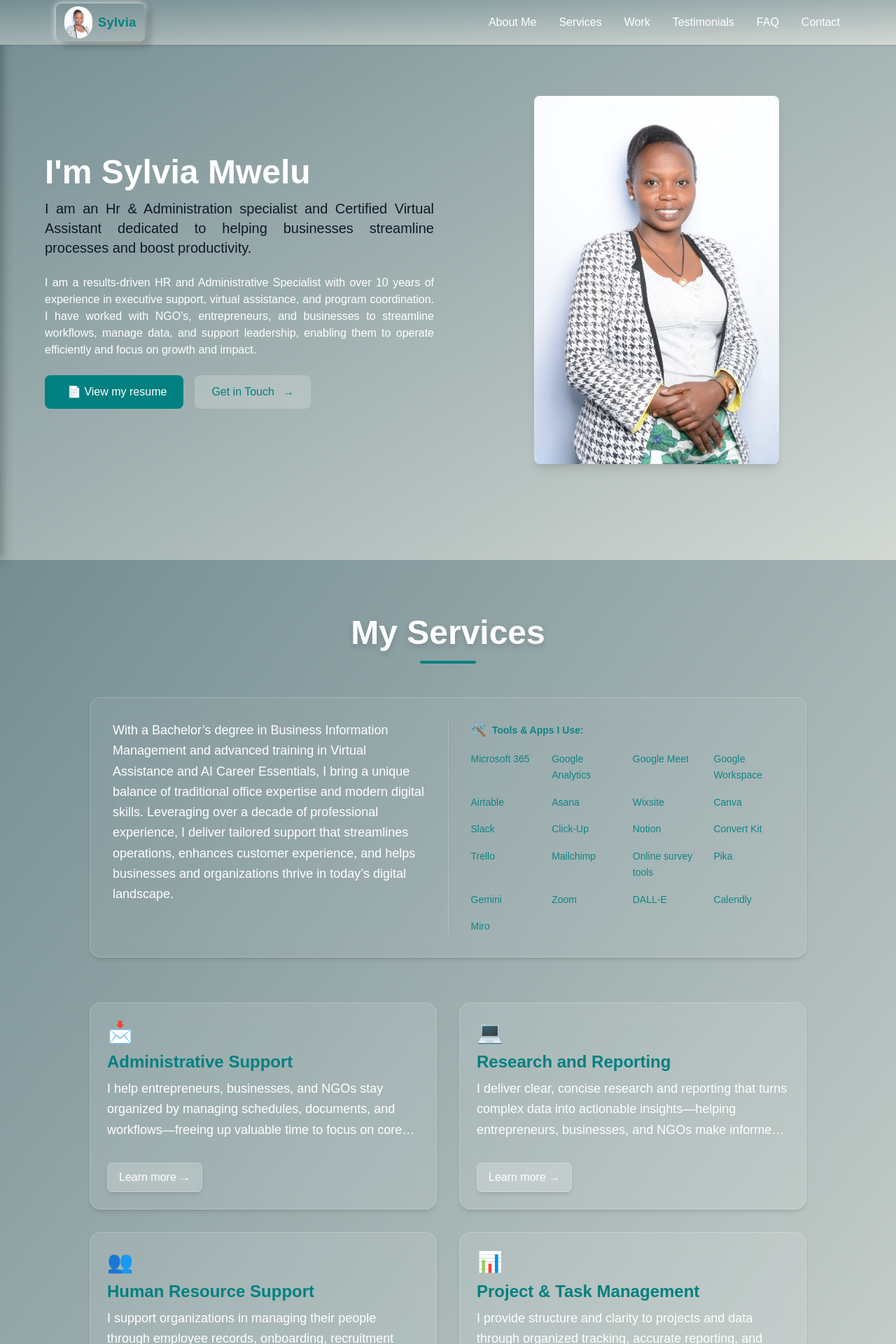
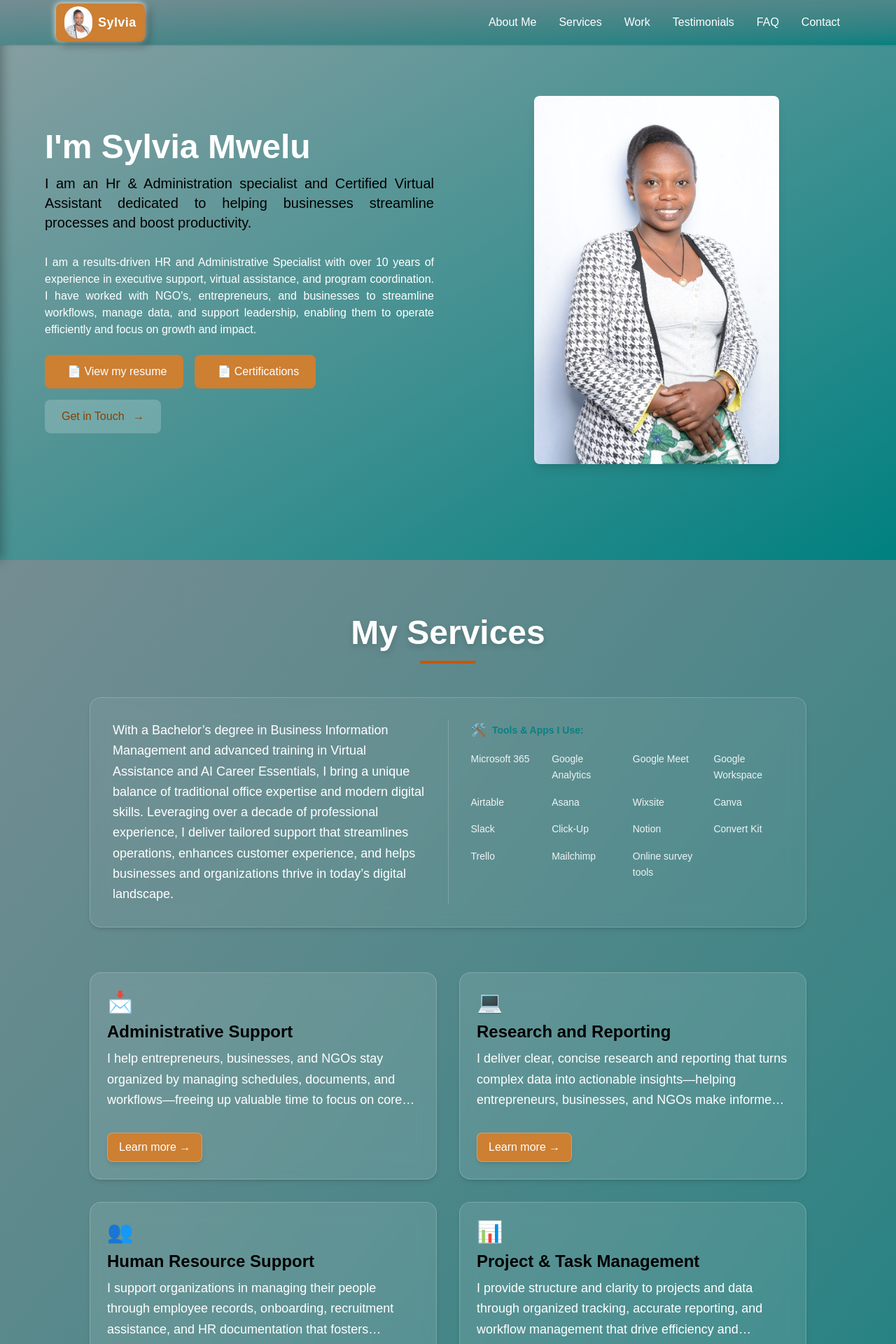
Before and after one commit to Nthenge/imaray, a Next.js app: page / in a window 1280 px wide. Shown: the top 1920 px of the page at 70% size. Built offline with nearby package versions, Linux system fonts and the light colour scheme.

Commit message:
imaray update

```diff
--- a/app/componets/data/work.js
+++ b/app/componets/data/work.js
@@ -1,7 +1,7 @@
 export const projects = [
   {
     id: "joyce",
-    title: "🧩 Simple ways for busy proffesionals to stay Orgenized at home",
+    title: "🧩 Simple ways for busy proffesionals to stay Organized at home",
     descriptions: `
       The client needed a well-researched guide on how to stay organized at home while managing a demanding professional schedule. The goal was to provide practical, sustainable tips and practices that could help them create better work-life balance, improve focus, and reduce stress.
     `,
--- a/app/componets/faq/Faq.tsx
+++ b/app/componets/faq/Faq.tsx
@@ -29,15 +29,15 @@ export default function FaqSection() {
   return (
     <section
       id="faq"
-      className=" text-base min-h-screen flex flex-col justify-center py-20 px-6 md:px-12 bg-gradient-to-br from-[#748D92] to-[#D3D9D4] text-white"
+      className=" text-base min-h-screen flex flex-col justify-center py-20 px-6 md:px-12 bg-gradient-to-br from-[#748D92] to-[#008080] text-white"
     >
       <div className="text-center mb-12">
         <h1 className="text-4xl md:text-5xl font-extrabold drop-shadow-lg">
           FAQ
         </h1>
-        <div className="w-20 h-1 bg-[#008080] mx-auto mt-4 rounded-full"></div>
-        <p className="mt-4 text-lg opacity-90">
-          Frequently asked questions, get knowledge beforehand
+        <div className="w-20 h-1 bg-[#CC5500] mx-auto mt-4 rounded-full"></div>
+        <p className="mt-4 text-lg opacity-90 text-black">
+          Frequently asked questions, get knowledge beforehand!
         </p>
       </div>
 
--- a/app/componets/footer/Footer.tsx
+++ b/app/componets/footer/Footer.tsx
@@ -2,14 +2,14 @@ export default function FooterSection() {
   return (
     <footer
       id="footer"
-      className="w-full min-h-screen flex flex-col justify-between bg-gradient-to-br from-[#748D92] to-[#008080] text-white py-12 px-6"
+      className="w-full min-h-screen flex flex-col justify-between bg-gradient-to-br from-to-[#008080] to-[#748D92] to-[#008080] text-white py-12 px-6"
     >
       <div className="flex-grow flex flex-col justify-center">
         <div className="max-w-7xl mx-auto grid md:grid-cols-3 gap-12">
           <div>
-            <h5 className="text-3xl font-bold text-[#008080]">Sylvia</h5>
-            <div className="w-16 h-1 bg-[#008080] rounded-full my-3"></div>
-            <p className="text-sm opacity-90 leading-relaxed">
+            <h5 className="text-3xl font-bold text-[black]">Sylvia</h5>
+            <div className="w-16 h-1 bg-[#CC5500] rounded-full my-3"></div>
+            <p className="opacity-90 leading-relaxed text-m">
               Versatile Virtual Assistant with 10+ years in admin, HR support,
               recruitment, scheduling, customer service, and digital content.
               Proficient in Google Workspace, Canva, and social media. Delivers
@@ -19,8 +19,8 @@ export default function FooterSection() {
           </div>
 
           <div>
-            <h5 className="text-2xl font-semibold text-[#008080]">Services</h5>
-            <div className="w-12 h-1 bg-[#008080] rounded-full my-3"></div>
+            <h5 className="text-2xl font-semibold text-[black]">Services</h5>
+            <div className="w-12 h-1 bg-[#CC5500] rounded-full my-3"></div>
             <ul className="space-y-3">
               <li>
                 <a href="#services" className="hover:text-white hover:underline transition">
@@ -47,12 +47,12 @@ export default function FooterSection() {
 
           {/* Useful Links */}
           <div>
-            <h5 className="text-2xl font-semibold text-[#008080]">Useful Links</h5>
-            <div className="w-12 h-1 bg-[#008080] rounded-full my-3"></div>
+            <h5 className="text-2xl font-semibold text-[black]">Useful Links</h5>
+            <div className="w-12 h-1 bg-[#CC5500] rounded-full my-3"></div>
             <ul className="space-y-3">
               <li>
                 <a
-                  href="https://www.linkedin.com/in/sylvia-mutinda"
+                  href="http://www.linkedin.com/in/sylvia-m-mutinda"
                   target="_blank"
                   className="hover:text-white hover:underline transition"
                 >
--- a/app/componets/home/HomeSection.tsx
+++ b/app/componets/home/HomeSection.tsx
@@ -6,14 +6,14 @@ const HomeSection = () => {
   return (
     <section
       id="home"
-      className="text-base min-h-screen flex items-center justify-center bg-gradient-to-br from-[#748D92] to-[#D3D9D4] text-white px-6 md:px-12"
+      className="text-base min-h-screen flex items-center justify-center bg-gradient-to-br from-to-[#008080] to-[#748D92] to-[#008080] text-white px-6 md:px-12"
     >
       <div className="max-w-6xl w-full grid md:grid-cols-2 gap-10 items-center">
 
         <div className="space-y-6 leading-1.7">
           <h1 className="text-4xl md:text-5xl font-extrabold leading-tight pt-35 md:pt-0">
-            <span className="block">I&apos;m Sylvia Mwelu</span>
-            <span className="block text-lg md:text-xl font-light mt-2 text-gray-900 text-justify [text-align-last:left]">
+            <span className="block text-[#fff]">I&apos;m Sylvia Mwelu</span>
+            <span className="inline-block text-lg md:text-xl font-light mt-2 text-black text-justify [text-align-last:left]">
               I am an Hr & Administration specialist and Certified Virtual Assistant dedicated to helping businesses streamline processes and boost productivity.
             </span>
           </h1>
@@ -29,14 +29,23 @@ const HomeSection = () => {
               href="https://folll.io/Sylvia"
               target="_blank"
               rel="noopener noreferrer"
-              className="px-6 py-3 bg-[#008080] hover:bg-[#124E66] rounded-lg font-medium text-white transition duration-300"
+              className="px-6 py-3 bg-[#CD7F32] hover:bg-[#CC5500] rounded-lg font-medium text-white transition duration-300"
             >
               <span className="ml-2">📄</span> View my resume
             </Link>
 
             <Link
+              href="https://folll.io/Sylvia"
+              target="_blank"
+              rel="noopener noreferrer"
+              className="px-6 py-3 bg-[#CD7F32] hover:bg-[#CC5500] rounded-lg font-medium text-white transition duration-300"
+            >
+              <span className="ml-2">📄</span> Certifications
+            </Link>
+
+            <Link
               href="#contact"
-              className="px-6 py-3 bg-white/20 hover:bg-white/30 backdrop-blur-md rounded-lg font-medium text-[#008080] transition duration-300"
+              className="px-6 py-3 bg-white/20 hover:bg-white/30 backdrop-blur-md rounded-lg font-medium text-[#8B4000] transition duration-300"
             >
               Get in Touch <span className="ml-2">→</span>
             </Link>
--- a/app/componets/testimonials/Testimonials.tsx
+++ b/app/componets/testimonials/Testimonials.tsx
@@ -31,14 +31,14 @@ export default function TestimonialsSection() {
   return (
     <section
       id="testimonials"
-      className=" text-base min-h-screen flex flex-col justify-center items-center py-20 px-6 md:px-12 bg-gradient-to-br from-[#748D92] to-[#D3D9D4] text-white"
+      className=" text-base min-h-screen flex flex-col justify-center items-center py-20 px-6 md:px-12 bg-gradient-to-br from-[#748D92] to-[#008080] text-white"
     >
       <div className="text-center mb-12">
         <h1 className="text-4xl md:text-5xl font-extrabold drop-shadow-lg">
           Testimonials
         </h1>
-        <div className="w-20 h-1 bg-[#008080] mx-auto mt-4 rounded-full"></div>
-        <p className="mt-4 text-lg opacity-90">
+        <div className="w-20 h-1 bg-[#CC5500] mx-auto mt-4 rounded-full"></div>
+        <p className="mt-4 text-lg opacity-90 text-black">
           What my clients are saying...
         </p>
       </div>
--- a/app/navigation/Navbar.tsx
+++ b/app/navigation/Navbar.tsx
@@ -28,12 +28,12 @@ const Navbar = ({
   return (
     <>
       {/* Navbar */}
-      <nav className="fixed top-0 left-0 w-full z-50 bg-gradient-to-br from-[#748D92] to-[#D3D9D4] backdrop-blur-md shadow-sm">
+      <nav className="fixed top-0 left-0 w-full z-50 bg-gradient-to-br from-[#748D92] to-[#008080] backdrop-blur-md shadow-sm">
         <div className="max-w-6xl mx-auto px-4 flex justify-between items-center h-16">
           {/* Logo */}
           <Link
             href="/"
-            className="flex items-center space-x-2 px-3 py-1 rounded-lg shadow-[6px_6px_12px_rgba(0,0,0,0.3),_-6px_-6px_12px_rgba(255,255,255,0.05),0_0_8px_#fff]"
+            className="flex items-center bg-[#CD7F32] hover:bg-[#CC5500] space-x-2 px-3 py-1 rounded-lg shadow-[6px_6px_12px_rgba(0,0,0,0.3),_-6px_-6px_12px_rgba(255,255,255,0.05),0_0_8px_#fff]"
           >
             <Image
               src="/images/sylvia.jpg"
@@ -42,7 +42,7 @@ const Navbar = ({
               height={40}
               className="rounded-full"
             />
-            <span className="text-lg font-bold text-[#008080] tracking-wide">Sylvia</span>
+            <span className="text-lg font-bold text-[#fff]  tracking-wide">Sylvia</span>
           </Link>
 
           {/* Desktop Menu */}
@@ -66,7 +66,7 @@ const Navbar = ({
           {/* Mobile Toggle Button */}
           <button
             type="button"
-            className={`md:hidden text-[#008080] text-3xl transition-transform duration-300 ${
+            className={`md:hidden text-[#CD7F32] text-3xl transition-transform duration-300 ${
               isOpen ? "rotate-90" : "rotate-0"
             }`}
             onClick={() => setIsOpen(!isOpen)}
@@ -78,7 +78,7 @@ const Navbar = ({
 
       {/* Mobile Menu */}
       <div
-        className={`fixed top-0 left-0 h-full w-2/3 bg-gradient-to-br from-[#748D92] to-[#D3D9D4]
+        className={`fixed top-0 left-0 h-full w-2/3 bg-gradient-to-br from-[#748D92] to-[#008080]
           transform transition-transform duration-300 z-40 pt-16 shadow-[4px_0_15px_rgba(0,0,0,0.3)]
           ${isOpen ? "translate-x-0" : "-translate-x-full"}`}
       >
@@ -90,7 +90,7 @@ const Navbar = ({
                 <a
                   href={item === "About Me" ? "/" : `#${id}`}
                   onClick={(e) => item === "About Me" ? null : handleScroll(e, id)}
-                  className="text-[#008080] text-base font-medium hover:text-gray-200 transition"
+                  className="text-[#fff] text-base font-medium hover:text-gray-200 transition"
                 >
                   {item}
                 </a>
--- a/app/service/Services.tsx
+++ b/app/service/Services.tsx
@@ -5,13 +5,13 @@ export default function ServicesSection() {
   return (
     <section
       id="services"
-      className=" text-base min-h-screen flex flex-col justify-center items-center py-20 px-6 md:px-12 bg-gradient-to-br from-[#748D92] to-[#D3D9D4] text-white"
+      className=" text-base min-h-screen flex flex-col justify-center items-center py-20 px-6 md:px-12 bg-gradient-to-br from-[#748D92] to-[#008080] text-white"
     >
       <div className="text-center mb-12">
         <h1 className="text-4xl md:text-5xl font-extrabold drop-shadow-lg">
           My Services
         </h1>
-        <div className="w-20 h-1 bg-[#008080] mx-auto mt-4 rounded-full"></div>
+        <div className="w-20 h-1 bg-[#CC5500] mx-auto mt-4 rounded-full"></div>
       </div>
 
       <div className="max-w-5xl mx-auto mb-16 bg-white/5 backdrop-blur-md border border-white/20 shadow-md rounded-2xl p-8">
@@ -31,27 +31,27 @@ export default function ServicesSection() {
             </div>
             <div className="text-white/90 leading-relaxed">
               <ul className="grid grid-cols-1 sm:grid-cols-2 md:grid-cols-4 gap-4 list-none list-inside">
-                <li className="text-[#008080]">Microsoft 365</li>
-                <li className="text-[#008080]">Google Analytics</li>
-                <li className="text-[#008080]">Google Meet</li>
-                <li className="text-[#008080]">Google Workspace</li>
-                <li className="text-[#008080]">Airtable</li>
-                <li className="text-[#008080]">Asana</li>
-                <li className="text-[#008080]">Wixsite</li>
-                <li className="text-[#008080]">Canva</li>
-                <li className="text-[#008080]">Slack</li>
-                <li className="text-[#008080]">Click-Up</li>
-                <li className="text-[#008080]">Notion</li>
-                <li className="text-[#008080]">Convert Kit</li>
-                <li className="text-[#008080]">Trello</li>
-                <li className="text-[#008080]">Mailchimp</li>
-                <li className="text-[#008080]">Online survey tools</li>
-                <li className="text-[#008080]">Pika</li>
+                <li className="text-[#fff]">Microsoft 365</li>
+                <li className="text-[#fff]">Google Analytics</li>
+                <li className="text-[#fff]">Google Meet</li>
+                <li className="text-[#fff]">Google Workspace</li>
+                <li className="text-[#fff]">Airtable</li>
+                <li className="text-[#fff]">Asana</li>
+                <li className="text-[#fff]">Wixsite</li>
+                <li className="text-[#fff]">Canva</li>
+                <li className="text-[#fff]">Slack</li>
+                <li className="text-[#fff]">Click-Up</li>
+                <li className="text-[#fff]">Notion</li>
+                <li className="text-[#fff]">Convert Kit</li>
+                <li className="text-[#fff]">Trello</li>
+                <li className="text-[#fff]">Mailchimp</li>
+                <li className="text-[#fff]">Online survey tools</li>
+                {/* <li className="text-[#008080]">Pika</li>
                 <li className="text-[#008080]">Gemini</li>
                 <li className="text-[#008080]">Zoom</li>
                 <li className="text-[#008080]">DALL-E</li>
                 <li className="text-[#008080]">Calendly</li>
-                <li className="text-[#008080]">Miro</li>
+                <li className="text-[#008080]">Miro</li> */}
               </ul>
             </div>
 
@@ -69,7 +69,7 @@ export default function ServicesSection() {
           >
             <div>
               <div className="text-3xl">{service.icon}</div>
-              <h3 className="text-2xl font-bold text-[#008080] mt-2 ">
+              <h3 className="text-2xl font-bold text-[black] mt-2 ">
                 {service.title}
               </h3>
               <p className="text-lg leading-relaxed mt-2 line-clamp-3">{service.text}</p>
@@ -77,7 +77,7 @@ export default function ServicesSection() {
 
             <Link
               href={`/service/${service.id}`}
-              className="mt-4 px-4 py-2 bg-white/15 hover:bg-white/25 backdrop-blur-md text-white rounded-lg border border-white/25 shadow-md transition duration-300 w-fit"
+              className="mt-4 px-4 py-2 bg-[#CD7F32] hover:bg-[#CC5500] backdrop-blur-md text-white rounded-lg border border-white/25 shadow-md transition duration-300 w-fit"
             >
               Learn more <span>→</span>
             </Link>
--- a/app/work/worksectin.tsx
+++ b/app/work/worksectin.tsx
@@ -7,14 +7,14 @@ export default function WorkSection() {
   return (
     <section
       id="work"
-      className="text-base min-h-screen py-20 px-6 md:px-12 bg-gradient-to-br from-[#748D92] to-[#D3D9D4] text-white"
+      className="text-base min-h-screen py-20 px-6 md:px-12 bg-gradient-to-br from-[#748D92] to-[#008080] text-white"
     >
       <div className="max-w-7xl mx-auto">
         <div className="text-center mb-16">
-          <h1 className="text-4xl md:text-5xl font-extrabold text-[#008080]">
+          <h1 className="text-4xl md:text-5xl font-extrabold text-[#fff]">
             My Work
           </h1>
-          <div className="w-20 h-1 bg-[#008080] mx-auto mt-3 rounded-full"></div>
+          <div className="w-20 h-1 bg-[#CC5500] mx-auto mt-3 rounded-full"></div>
         </div>
 
         <div className="grid grid-cols-1 md:grid-cols-2 gap-10">
@@ -32,7 +32,7 @@ export default function WorkSection() {
                 height={300}
                 className="rounded-lg shadow-md mb-4 object-cover h-60 w-full max-w-full"
               />
-              <h3 className="text-2xl font-semibold text-[#008080] mb-3 group-hover:text-[#124E66] transition">
+              <h3 className="text-2xl font-semibold text-[black] mb-3 group-hover:text-[#124E66] transition">
                 {project.title}
               </h3>
               <p className="text-sm opacity-90">{project.descriptions}</p>
```
Also changed, not shown: app/componets/contact/Contact.tsx (+12 -12 lines).
